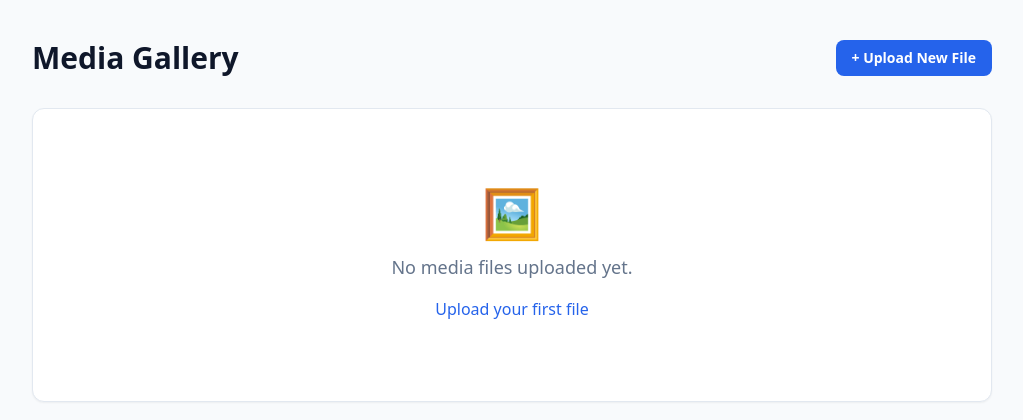
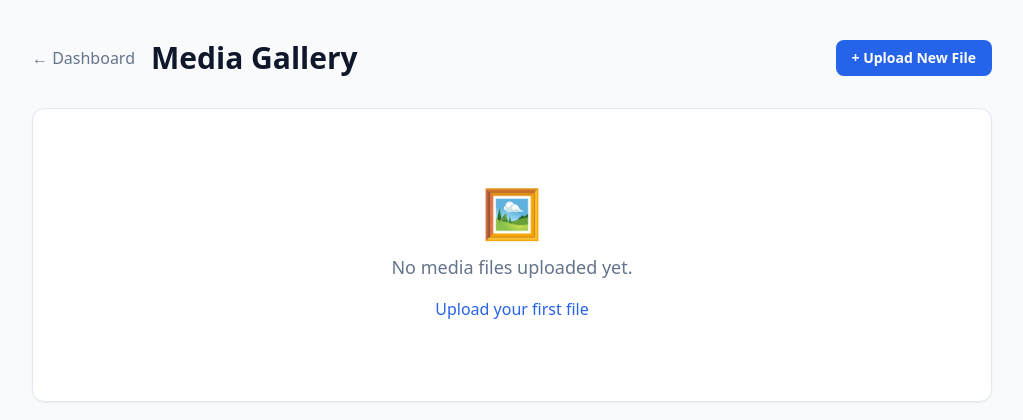
Before and after one commit to jkormik/private-site, a Flask app: page /admin/media in a window 1280 px wide. Shown: the top 420 px of the page, without its empty margins (128-1151 px from the left). Run offline with Flask 3, Linux system fonts and the light colour scheme; the visitor is signed in with stand-in values (Sample User, id 1); style sheets or scripts are compiled from the project's sources; some libraries are stand-ins or nearby versions.

Commit message:
feat: Add back link to dashboard in media gallery

```diff
--- a/templates/admin/media_gallery.html
+++ b/templates/admin/media_gallery.html
@@ -5,7 +5,12 @@
 {% block content %}
 <div class="max-w-6xl mx-auto">
     <div class="flex justify-between items-center mb-8">
-        <h1 class="text-3xl font-bold text-slate-900">Media Gallery</h1>
+        <div class="flex items-center gap-4">
+            <a href="{{ url_for('admin.dashboard') }}" class="text-slate-500 hover:text-blue-600 transition-colors">
+                ← Dashboard
+            </a>
+            <h1 class="text-3xl font-bold text-slate-900">Media Gallery</h1>
+        </div>
         <a href="{{ url_for('admin.upload_media') }}" class="bg-blue-600 text-white px-4 py-2 rounded-lg text-sm font-semibold hover:bg-blue-700 transition-colors">
             + Upload New File
         </a>
```
